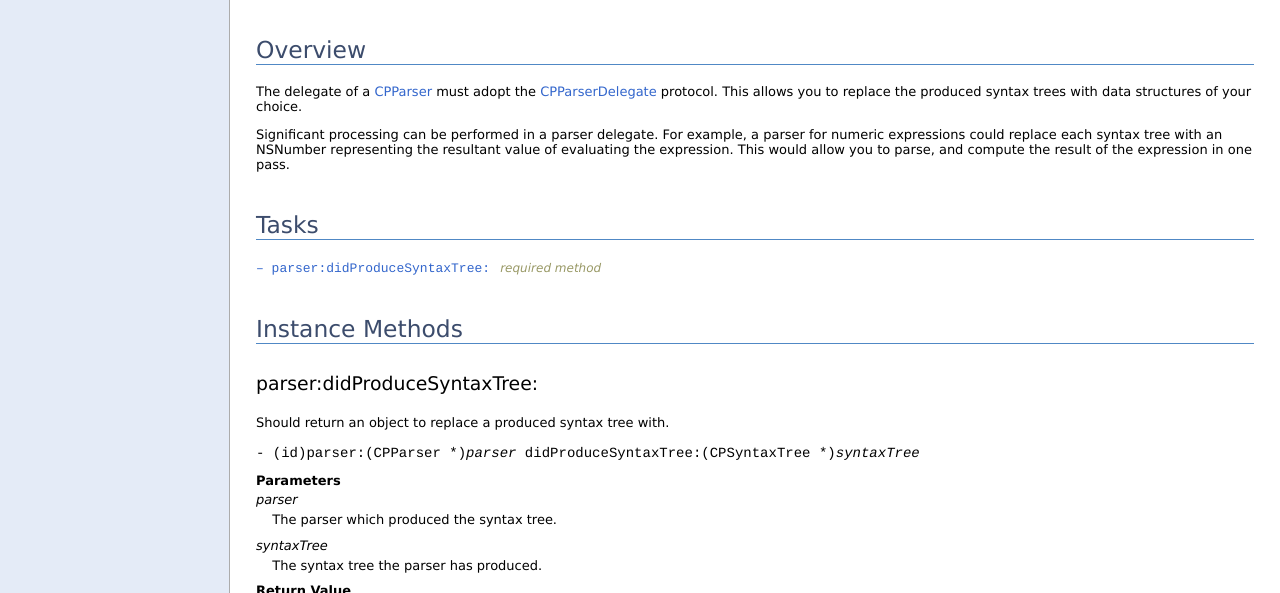
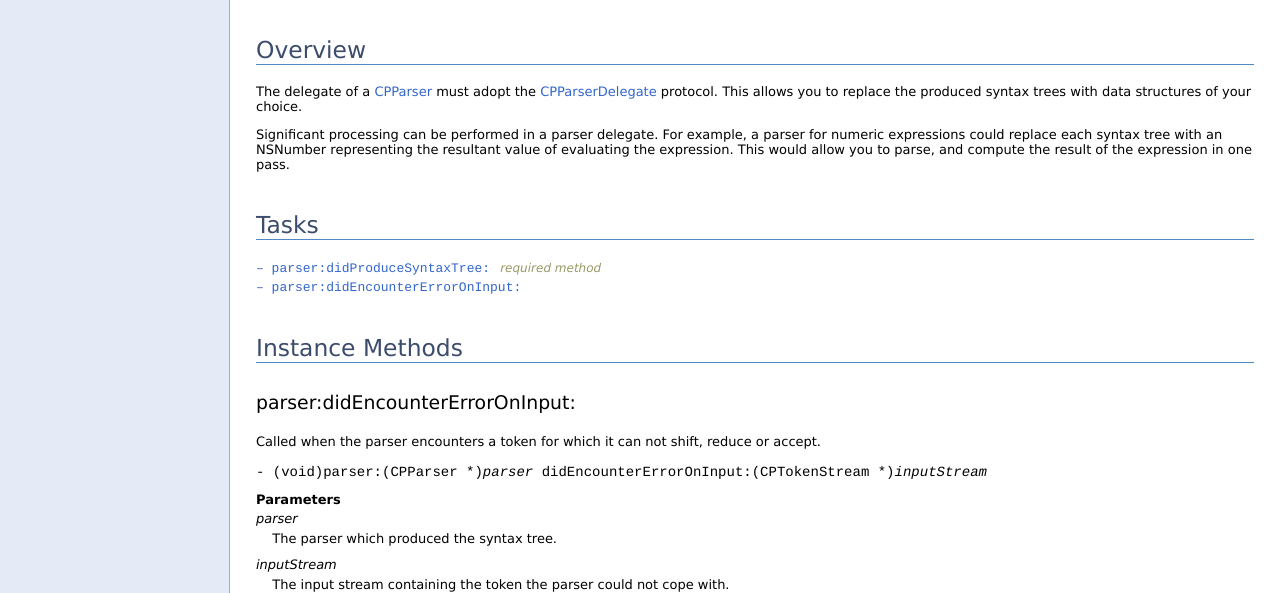
Before and after one commit to beelsebob/CoreParse, a plain HTML site: page html/Protocols/CPParserDelegate.html in a window 1280 px wide. Shown: the part 207-800 px from the top of the page. Drawn offline with Linux system fonts and the light colour scheme.

Commit message:
Added docs for new parser delegate methods

```diff
--- a/html/Protocols/CPParserDelegate.html
+++ b/html/Protocols/CPParserDelegate.html
@@ -38,6 +38,8 @@
 
 	<option value="instance_methods">Instance Methods</option>
 
+	<option value="//api/name/parser:didEncounterErrorOnInput:">&nbsp;&nbsp;&nbsp;&nbsp;- parser:didEncounterErrorOnInput:</option>
+
 	<option value="//api/name/parser:didProduceSyntaxTree:">&nbsp;&nbsp;&nbsp;&nbsp;- parser:didProduceSyntaxTree:</option>
 
 
@@ -67,6 +69,8 @@
 
 
 <li role="treeitem" class="children"><span class="disclosure"></span><span class="sectionName"><a href="#instance_methods">Instance Methods</a></span><ul>
+
+	<li><span class="nodisclosure"></span><span class="sectionName"><a href="#//api/name/parser:didEncounterErrorOnInput:">parser:didEncounterErrorOnInput:</a></span></li>
 
 	<li><span class="nodisclosure"></span><span class="sectionName"><a href="#//api/name/parser:didProduceSyntaxTree:">parser:didProduceSyntaxTree:</a></span></li>
 
@@ -133,6 +137,13 @@ the resultant value of evaluating the expression.  This would allow you to parse
 	</span>
 
 	<span class="task-item-suffix">required method</span>
+</li><li>
+	<span class="tooltip">
+		<code><a href="#//api/name/parser:didEncounterErrorOnInput:">&ndash;&nbsp;parser:didEncounterErrorOnInput:</a></code>
+		<span class="tooltip"><p>Called when the parser encounters a token for which it can not shift, reduce or accept.</p></span>
+	</span>
+
+
 </li>
 						</ul>
 
@@ -149,6 +160,58 @@ the resultant value of evaluating the expression.  This would allow you to parse
 					<div class="section section-methods">
 						<a title="Instance Methods" name="instance_methods"></a>
 						<h2 class="subtitle subtitle-methods">Instance Methods</h2>
+
+						<div class="section-method">
+	<a name="//api/name/parser:didEncounterErrorOnInput:" title="parser:didEncounterErrorOnInput:"></a>
+	<h3 class="subsubtitle method-title">parser:didEncounterErrorOnInput:</h3>
+
+
+
+	<div class="method-subsection brief-description">
+		<p>Called when the parser encounters a token for which it can not shift, reduce or accept.</p>
+	</div>
+
+
+	<div class="method-subsection method-declaration"><code>- (void)parser:(CPParser *)<em>parser</em> didEncounterErrorOnInput:(CPTokenStream *)<em>inputStream</em></code></div>
+
+
+	<div class="method-subsection arguments-section parameters">
+		<h4 class="method-subtitle parameter-title">Parameters</h4>
+
+		<dl class="argument-def parameter-def">
+			<dt><em>parser</em></dt>
+			<dd><p>The parser which produced the syntax tree.</p></dd>
+		</dl>
+
+		<dl class="argument-def parameter-def">
+			<dt><em>inputStream</em></dt>
+			<dd><p>The input stream containing the token the parser could not cope with.</p></dd>
+		</dl>
+
+	</div>
+
+
+
+
+
+	<div class="method-subsection discussion-section">
+		<h4 class="method-subtitle">Discussion</h4>
+		<p>Called when the parser encounters a token for which it can not shift, reduce or accept.</p>
+	</div>
+
+
+
+
+
+
+
+	<div class="method-subsection declared-in-section">
+		<h4 class="method-subtitle">Declared In</h4>
+		<code class="declared-in-ref">CPParser.h</code><br />
+	</div>
+
+
+</div>
 
 						<div class="section-method">
 	<a name="//api/name/parser:didProduceSyntaxTree:" title="parser:didProduceSyntaxTree:"></a>
```
Also changed, not shown: html/Classes/CPParser.html (+5 -5 lines), html/Classes/CPShiftReduceParser.html (+5 -5 lines).
